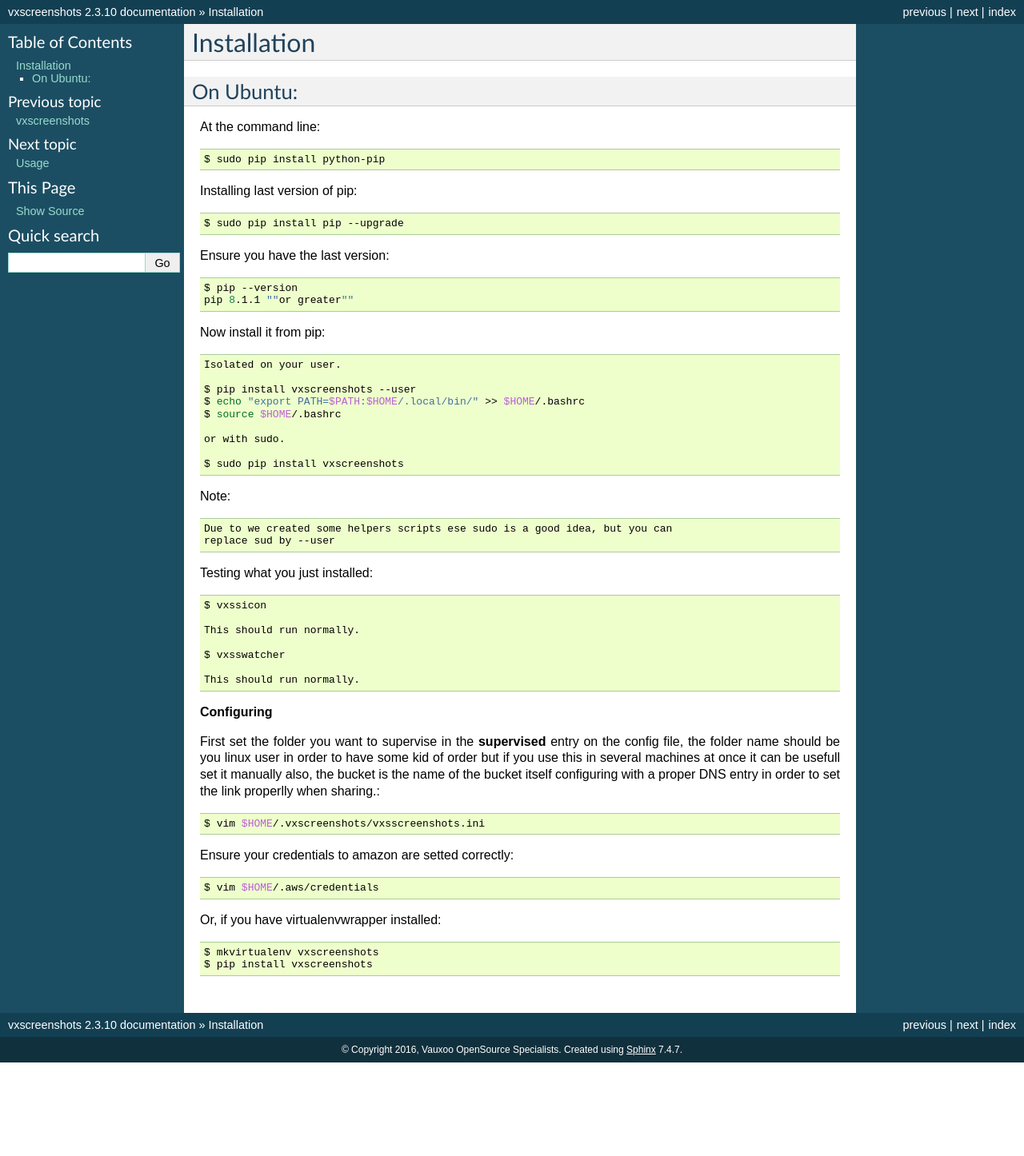
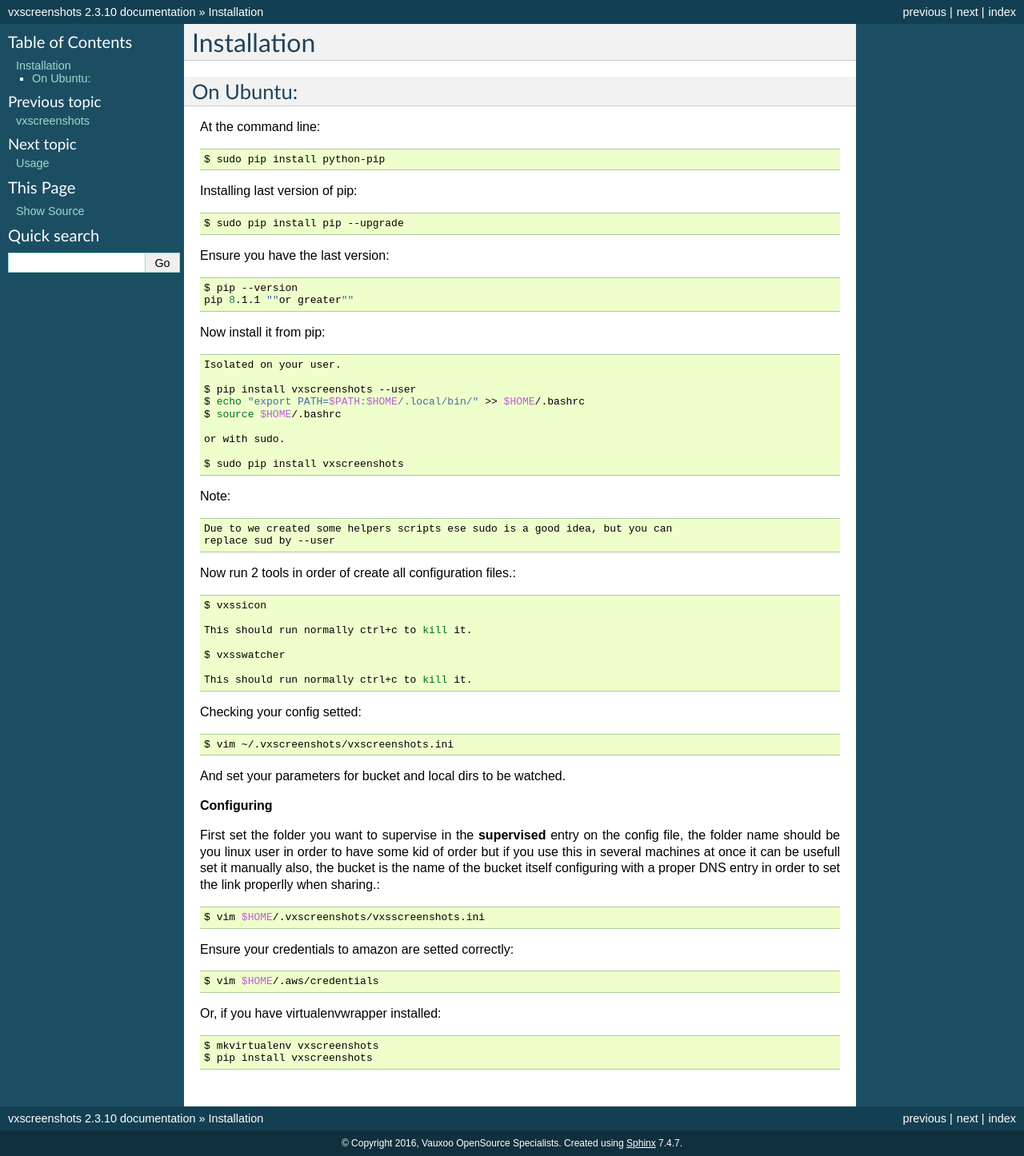
Before and after one commit to Vauxoo/vxscreenshots, a Sphinx documentation site: the page built from docs/installation.rst, in a window 1280 px wide. Shown: the whole page at 80% size. Built offline with Sphinx 7.4.7, drawn with Linux system fonts in a browser that asks for light colours; before the commit the page ends 1329 px from its top, so only the background shows below that.

Commit message:
[IMP] Docuementation for testing.

```diff
--- a/docs/installation.rst
+++ b/docs/installation.rst
@@ -39,15 +39,21 @@ Note::
     replace sud by --user
 
 
-Testing what you just installed::
+Now run 2 tools in order of create all configuration files.::
 
     $ vxssicon
 
-    This should run normally.
+    This should run normally ctrl+c to kill it.
 
     $ vxsswatcher
 
-    This should run normally.
+    This should run normally ctrl+c to kill it.
+
+Checking your config setted::
+
+    $ vim ~/.vxscreenshots/vxscreenshots.ini
+
+And set your parameters for bucket and local dirs to be watched.
 
 **Configuring**
 
```
